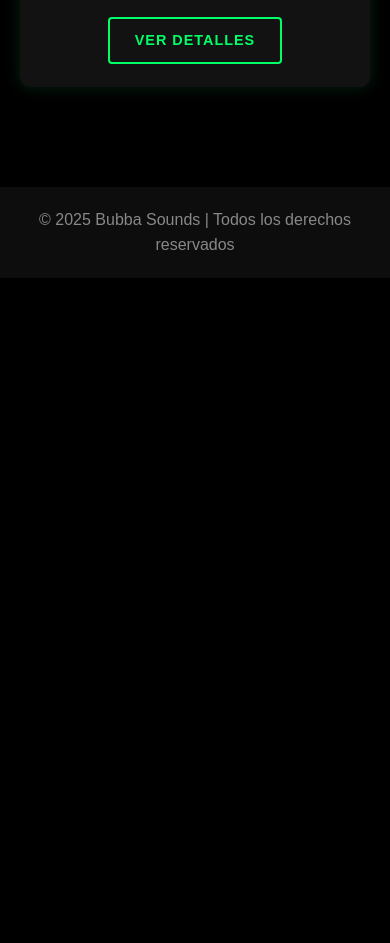
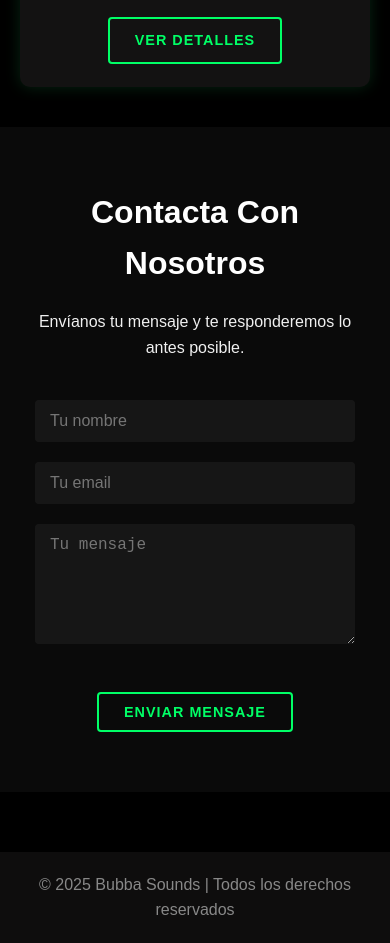
Before and after one commit to iqmusicdev/bubba-sounds, a plain HTML site: page index.html in a window 390 px wide. Shown: the part 2165-3108 px from the top of the page. Before the commit the page ends 2443 px from the top, so only its background shows below. Drawn offline with Linux system fonts and the light colour scheme.

Commit message:
Agregado formulario de contacto con Formspree

```diff
--- a/css/style.css
+++ b/css/style.css
@@ -245,6 +245,69 @@ footer {
   line-height: 1.3;
 }
 
+/* Contacto */
+.contact {
+  padding: 80px 20px;
+  background-color: #0a0a0a;
+}
+
+.contact-container {
+  max-width: 600px;
+  margin: 0 auto;
+}
+
+.contact h2 {
+  font-size: 2.5rem;
+  color: #fff;
+  text-align: center;
+  margin-bottom: 20px;
+}
+
+.contact-description {
+  text-align: center;
+  margin-bottom: 40px;
+  color: #f0f0f0;
+}
+
+.contact-form {
+  display: flex;
+  flex-direction: column;
+  gap: 20px;
+}
+
+.form-group {
+  position: relative;
+}
+
+.form-group input,
+.form-group textarea {
+  width: 100%;
+  padding: 12px 15px;
+  background: rgba(255, 255, 255, 0.05);
+  border: 1px solid rgba(var(--accent-color), 0.3);
+  border-radius: 4px;
+  color: #fff;
+  font-size: 1rem;
+  transition: all 0.3s ease;
+}
+
+.form-group input:focus,
+.form-group textarea:focus {
+  outline: none;
+  border-color: var(--accent-color);
+  background: rgba(255, 255, 255, 0.1);
+}
+
+.form-group textarea {
+  resize: vertical;
+  min-height: 120px;
+}
+
+.contact-form .btn {
+  align-self: center;
+  margin-top: 20px;
+}
+
 /* Responsive */
 @media (max-width: 768px) {
   header {
@@ -330,6 +393,19 @@ footer {
   .stat-item p {
     font-size: 0.85rem;
   }
+
+  .contact {
+    padding: 60px 20px;
+  }
+
+  .contact h2 {
+    font-size: 2rem;
+  }
+
+  .contact-container {
+    max-width: 100%;
+    padding: 0 15px;
+  }
 }
 
 @media (max-width: 480px) {
@@ -349,3 +425,49 @@ footer {
 :root {
   --accent-color: #00ff66;  /* Verde más brillante y saturado */
 }
+
+/* Página de agradecimiento */
+.thanks-page {
+  min-height: 100vh;
+  display: flex;
+  justify-content: center;
+  align-items: center;
+  background-color: #0a0a0a;
+  padding: 20px;
+}
+
+.thanks-content {
+  text-align: center;
+  max-width: 600px;
+}
+
+.thanks-logo {
+  width: 150px;
+  margin-bottom: 30px;
+}
+
+.thanks-content h1 {
+  font-size: 2.5rem;
+  color: #fff;
+  margin-bottom: 20px;
+}
+
+.thanks-content p {
+  font-size: 1.2rem;
+  color: #f0f0f0;
+  margin-bottom: 30px;
+}
+
+@media (max-width: 768px) {
+  .thanks-content h1 {
+    font-size: 2rem;
+  }
+
+  .thanks-content p {
+    font-size: 1rem;
+  }
+
+  .thanks-logo {
+    width: 120px;
+  }
+}
--- a/index.html
+++ b/index.html
@@ -69,11 +69,35 @@
     </div>
   </section>
 
+  <!-- Contacto -->
+  <section id="contacto" class="contact">
+    <div class="contact-container">
+      <h2>Contacta Con Nosotros</h2>
+      <p class="contact-description">Envíanos tu mensaje y te responderemos lo antes posible.</p>
+
+      <form action="https://formspree.io/f/meokjzvd" method="POST" class="contact-form">
+        <div class="form-group">
+          <input type="text" name="name" required placeholder="Tu nombre">
+        </div>
+        <div class="form-group">
+          <input type="email" name="_replyto" required placeholder="Tu email">
+        </div>
+        <div class="form-group">
+          <textarea name="message" required placeholder="Tu mensaje" rows="5"></textarea>
+        </div>
+        <input type="hidden" name="_subject" value="Nuevo mensaje desde BubbaSounds">
+        <input type="hidden" name="_next" value="https://bubbasounds.com/gracias.html">
+        <button type="submit" class="btn">Enviar Mensaje</button>
+      </form>
+    </div>
+  </section>
+
   <!-- Footer -->
   <footer>
     <p>&copy; 2025 Bubba Sounds | Todos los derechos reservados</p>
   </footer>
 
   <script src="js/main.js"></script>
+  <script src="js/contact.js"></script>
 </body>
 </html>
```
Also changed, not shown: gracias.html (added, +20 -0 lines).
